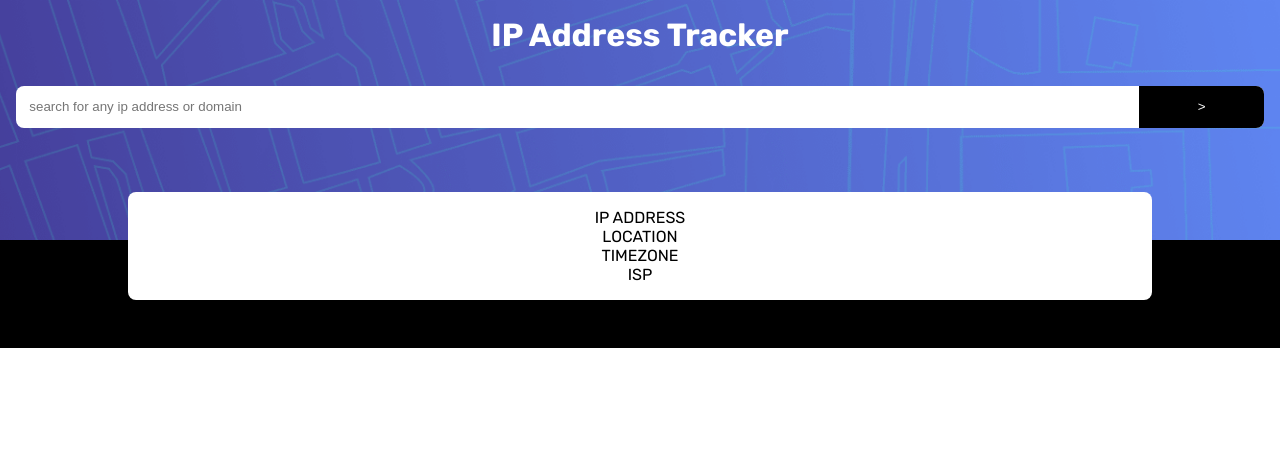
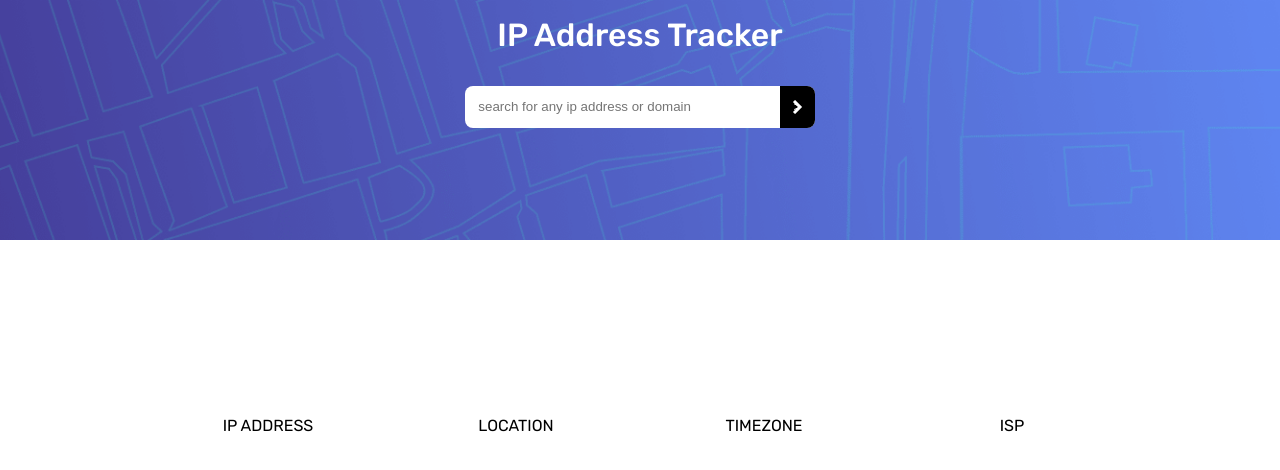
Before and after one commit to ibimina/ip-address, a Next.js app: page / in a window 1280 px wide. Shown: the top 470 px of the page. Built offline with nearby package versions, Linux system fonts and the light colour scheme.

Commit message:
stles: styled ip address data

```diff
--- a/src/styles/Home.module.css
+++ b/src/styles/Home.module.css
@@ -7,22 +7,27 @@
 }
 .form {
   position: relative;
-  margin: 1em;
+    max-width: 350px;
+  margin: 1em auto;
 }
 .title {
   text-align: center;
   padding: 0.5em 0;
   color: #fff;
+  font-weight: 500;
 }
 .ip {
   display: block;
+ cursor: pointer;
   width: 100%;
   padding: 1em;
   border: none;
   border-radius: 8px;
 }
+
 .submit {
   position: absolute;
+  cursor: pointer;
   right: 0;
   top: 0;
   border: 0;
@@ -32,18 +37,59 @@
   border-top-right-radius: 8px;
   border-bottom-right-radius: 8px;
   background-color: black;
+  background-image: url("../../public/images/icon-arrow.svg");
+  background-repeat: no-repeat;
+  background-position: center;
+}
+.submit:hover{
+  background-color: hsl(0, 0%, 17%);
 }
 .wrap {
-  background-color: black;
   position: relative;
 }
 .details {
   background-color: #fff;
-  position: relative;
-  top: -3em;
+  position: absolute;
+  top: 10em;
+  left: 2em;
+  right: 2em;
   text-align: center;
   padding: 1em;
   border-radius: 8px;
   width: 80%;
   margin: auto;
+  z-index: 190000;
 }
+.map {
+  display: block;
+  width: 100%;
+}
+.infocon {
+  margin-bottom: 1em;
+}
+.small {
+  font-weight: 400;
+  color: hsl(0, 0%, 59%);
+  font-size: 12px;
+  margin-bottom: 0.5em;
+}
+.box{
+    font-weight: 700;
+  font-size: 18px;
+  color: hsl(0, 0%, 17%);
+  border-left: none;
+}
+.bold {
+  font-weight: 700;
+  font-size: 18px;
+  color: hsl(0, 0%, 17%);
+}
+@media (min-width: 60rem) {
+  .details {
+    display: grid;
+    grid-template-columns: repeat(4, 1fr);
+  }
+  .infocon{
+    border-left:1px solid hsl(0, 0%, 59%);;
+  }
+}
```
